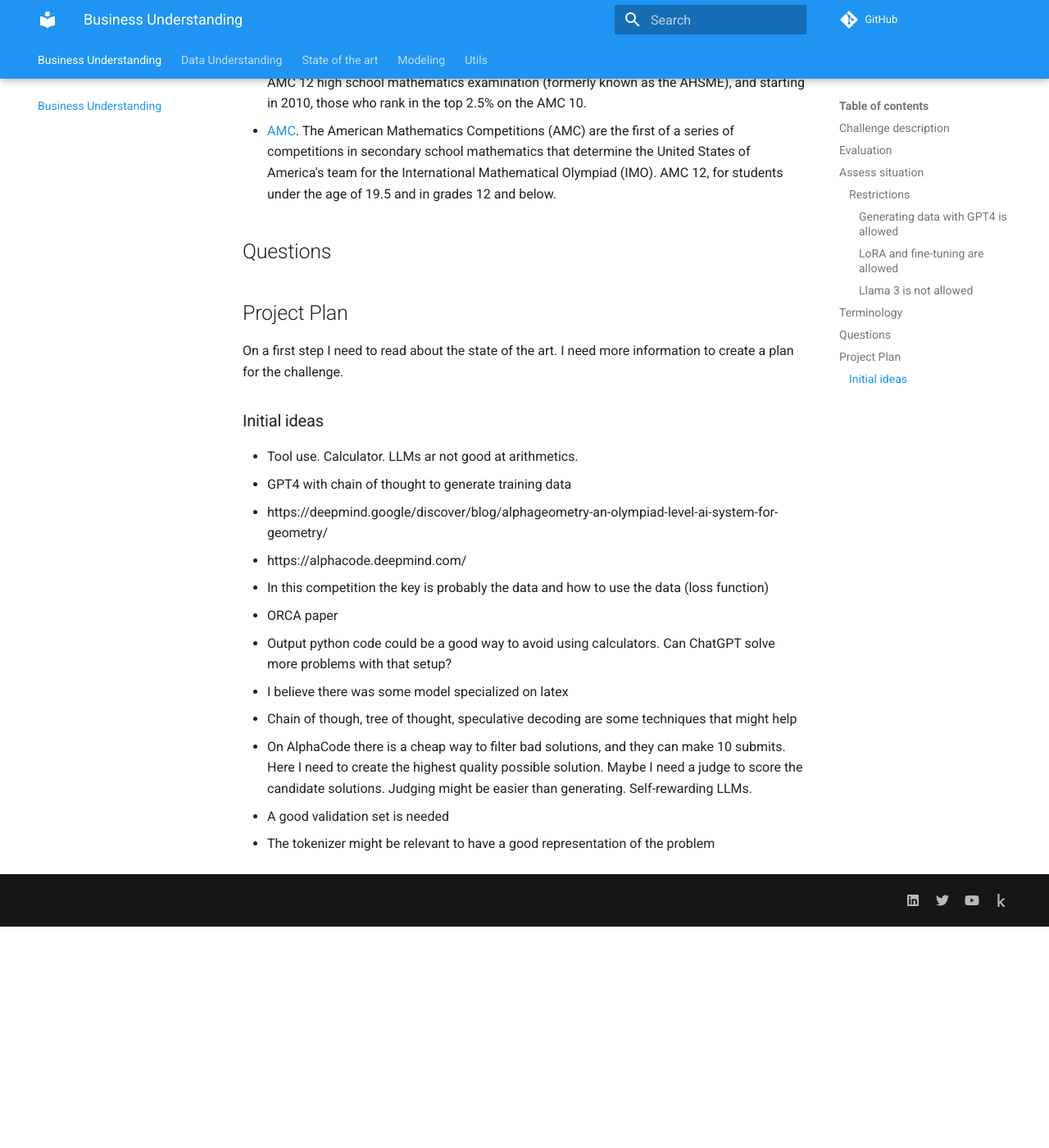
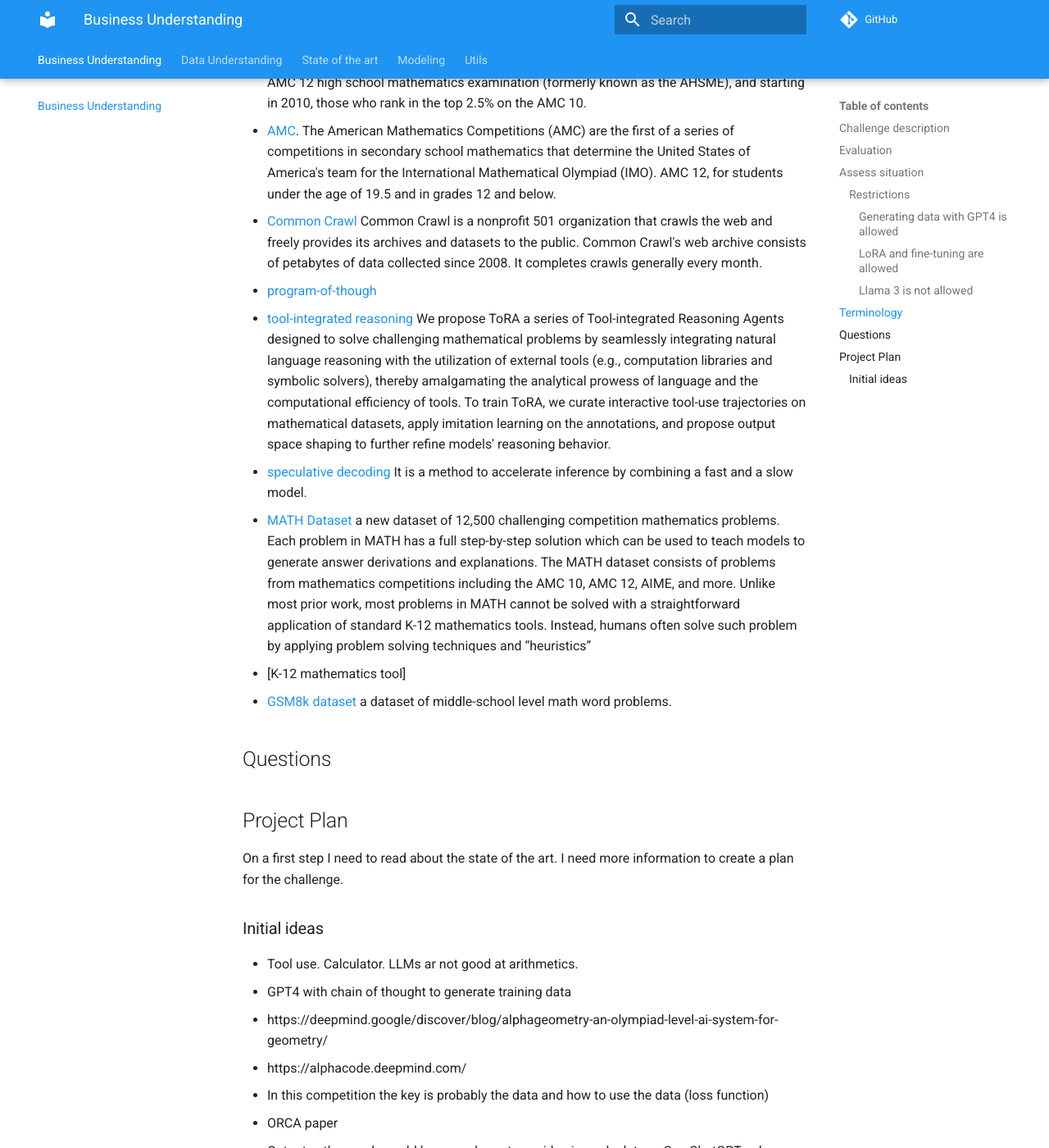
Before and after one commit to ironbar/aimo, an MkDocs documentation site: the page built from docs/01_Business_Understanding.md, in a window 1280 px wide and 1400 px high, scrolled down 2540 px. Shown: the whole window at 82% size. Built offline with MkDocs 1.6.1 and Material for MkDocs 9.7.7, drawn with Linux system fonts in a browser that asks for light colours; comment, search, counter and statistics services are not loaded; before the commit the page ends 3670 px from its top, so only the background shows below that.

Commit message:
updated documentation

```diff
--- a/docs/01_Business_Understanding.md
+++ b/docs/01_Business_Understanding.md
@@ -91,6 +91,15 @@
 
 - [AIME](https://en.wikipedia.org/wiki/American_Invitational_Mathematics_Examination). The American Invitational Mathematics Examination (AIME) is a selective and prestigious 15-question 3-hour test given since 1983 to those who rank in the top 5% on the AMC 12 high school mathematics examination (formerly known as the AHSME), and starting in 2010, those who rank in the top 2.5% on the AMC 10.
 - [AMC](https://en.wikipedia.org/wiki/American_Mathematics_Competitions). The American Mathematics Competitions (AMC) are the first of a series of competitions in secondary school mathematics that determine the United States of America's team for the International Mathematical Olympiad (IMO). AMC 12, for students under the age of 19.5 and in grades 12 and below.
+- [Common Crawl](https://commoncrawl.org/) Common Crawl is a nonprofit 501 organization that crawls the web and freely provides its archives and datasets to the public. Common Crawl's web archive consists of petabytes of data collected since 2008. It completes crawls generally every month.
+- [program-of-though](https://arxiv.org/abs/2211.12588)
+- [tool-integrated reasoning](https://arxiv.org/abs/2309.17452) We propose ToRA a series of Tool-integrated Reasoning Agents designed to solve challenging mathematical problems by seamlessly integrating natural language reasoning with the utilization of external tools (e.g., computation libraries and symbolic solvers), thereby amalgamating the analytical prowess of language and the computational efficiency of tools. To train ToRA, we curate interactive tool-use trajectories on mathematical datasets, apply imitation learning on the annotations, and propose output space shaping to further refine models' reasoning behavior.
+- [speculative decoding](https://medium.com/@TitanML/in-the-fast-lane-speculative-decoding-10x-larger-model-no-extra-cost-f33ea39d065a) It is a method to accelerate
+  inference by combining a fast and a slow model.
+- [MATH Dataset](https://arxiv.org/abs/2103.03874) a new dataset of 12,500 challenging competition mathematics problems. Each problem in MATH has a full step-by-step solution which can be used to teach models to generate answer derivations and explanations. The MATH dataset consists of problems from mathematics competitions including the
+AMC 10, AMC 12, AIME, and more. Unlike most prior work, most problems in MATH cannot be solved with a straightforward application of standard K-12 mathematics tools. Instead, humans often solve such problem by applying problem solving techniques and “heuristics”
+- [K-12 mathematics tool]
+- [GSM8k dataset](https://huggingface.co/datasets/gsm8k) a dataset of middle-school level math word problems.
 
 ## Questions
 
```
Also changed, not shown: docs/02_Data_Understanding.md (+1 -0 lines), docs/03_State_of_the_art.md (+42 -2 lines), docs/modeling/README.md (+2 -0 lines).
